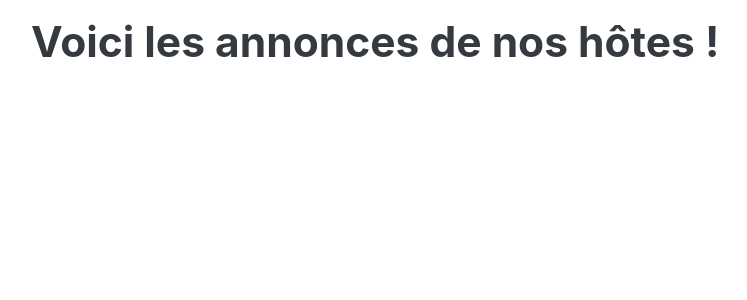
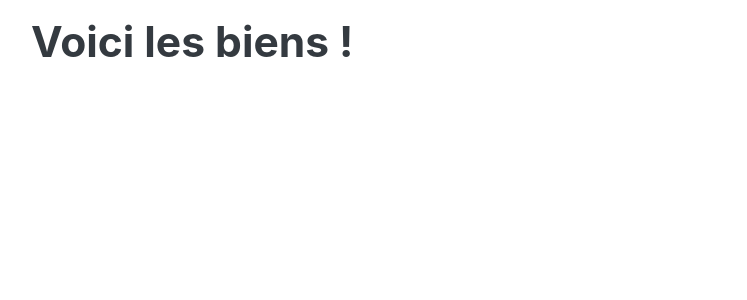
Before and after one commit to deswelle-j/symmer-holidays, a Symfony app: template templates/advertisement/list.html.twig in a window 1280 px wide. Shown: the part 59-359 px from the top of the page, without its empty margins (54-801 px from the left). Run offline with Twig, Linux system fonts and the light colour scheme; the template is opened without the code that fills it, so the values that code supplies are empty; some libraries are stand-ins or nearby versions.

```diff
--- a/templates/advertisement/list.html.twig
+++ b/templates/advertisement/list.html.twig
@@ -1,10 +1,10 @@
 {% extends 'base.html.twig' %}
 
-{% block title %}Nos magnifiques annonces{% endblock %}
+{% block title %}listes des biens{% endblock %}
 
 {% block body %}
 <div class="container">
-    <h1 class="my-3">Voici les annonces de nos hôtes !</h1>
+    <h1 class="my-3">Voici les biens !</h1>
 
     <div class="row">
         {% for advertisement in advertisements %}
```
Also changed, not shown: src/Controller/AdvertisementController.php (+12 -1 lines).
